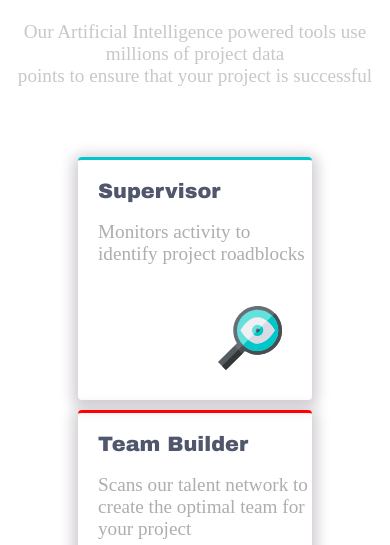
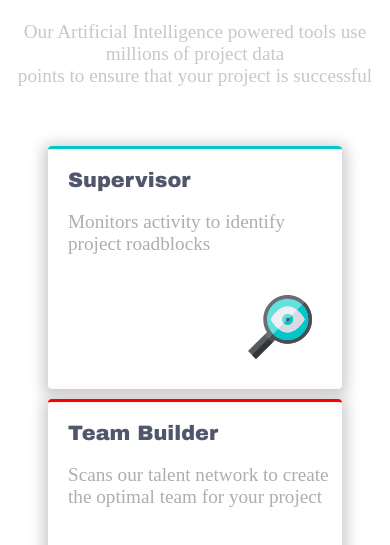
Before and after one commit to hanaaharmouch/four-card-feature, a plain HTML site: page index.html in a window 390 px wide. Shown: the part 219-764 px from the top of the page. Drawn offline with Linux system fonts and the light colour scheme.

Commit message:
last changes

```diff
--- a/index.css
+++ b/index.css
@@ -88,7 +88,7 @@ p{
 }
 @media only screen and (max-width: 660px) {
     .cards{
-        margin: 20px;
+        margin: -10px;
         grid-template-columns: repeat(1, 1fr);
         grid-template-rows: repeat(4, 1fr);
     }
```
